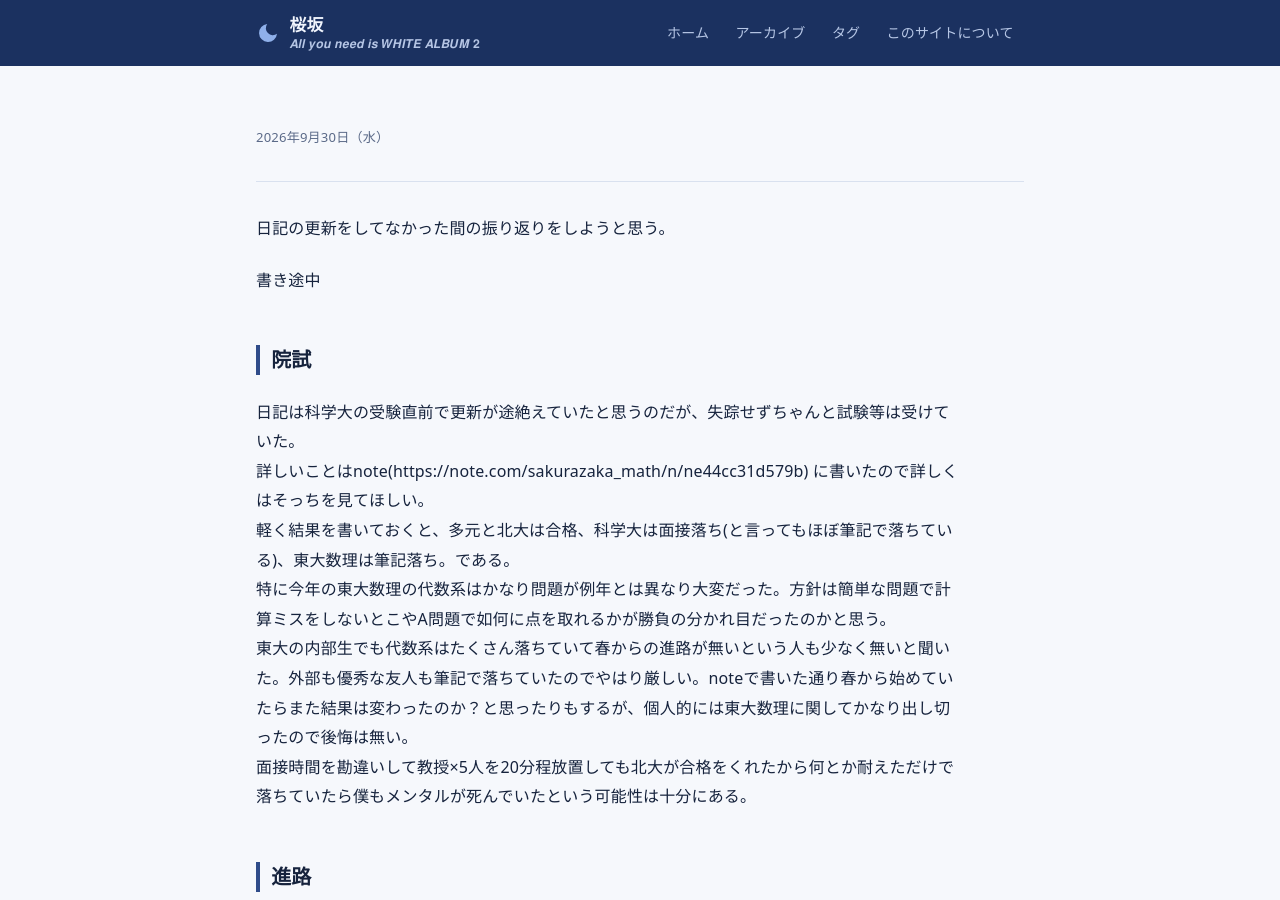
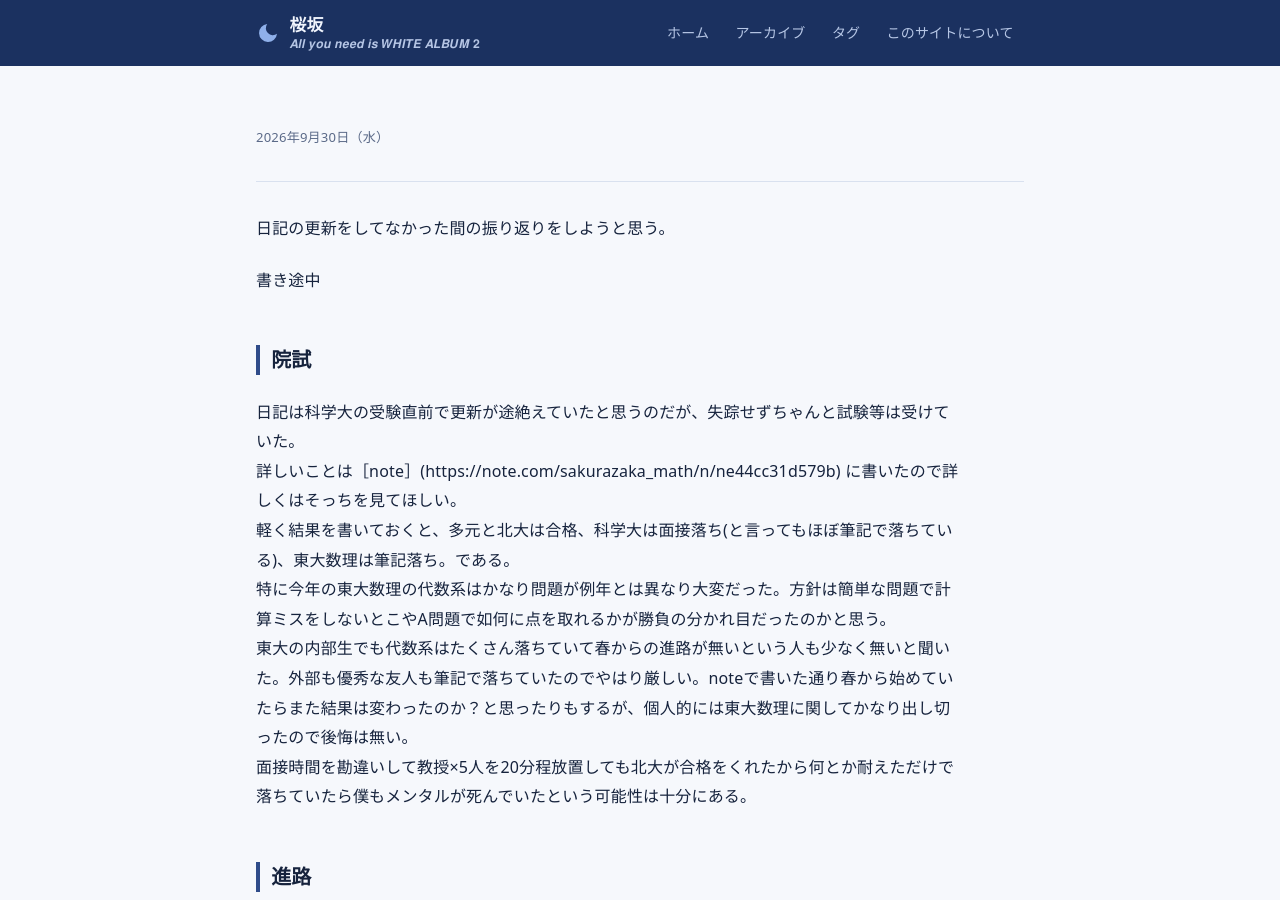
Before and after one commit to sakurazaka-math/sakurazaka-math.github.io, a Jekyll site: the page built from _posts/2026-09-30-day20.md, in a window 1280 px wide and 900 px high. Built offline with Jekyll 4.4.1, drawn with Linux system fonts in a browser that asks for light colours.

Commit message:
2026-09-30-day20.md を更新

```diff
--- a/_posts/2026-09-30-day20.md
+++ b/_posts/2026-09-30-day20.md
@@ -11,7 +11,7 @@ mood:
 ## 院試
 
 日記は科学大の受験直前で更新が途絶えていたと思うのだが、失踪せずちゃんと試験等は受けていた。
-詳しいことはnote(https://note.com/sakurazaka_math/n/ne44cc31d579b) に書いたので詳しくはそっちを見てほしい。
+詳しいことは［note］(https://note.com/sakurazaka_math/n/ne44cc31d579b) に書いたので詳しくはそっちを見てほしい。
 軽く結果を書いておくと、多元と北大は合格、科学大は面接落ち(と言ってもほぼ筆記で落ちている)、東大数理は筆記落ち。である。
 特に今年の東大数理の代数系はかなり問題が例年とは異なり大変だった。方針は簡単な問題で計算ミスをしないとこやA問題で如何に点を取れるかが勝負の分かれ目だったのかと思う。
 東大の内部生でも代数系はたくさん落ちていて春からの進路が無いという人も少なく無いと聞いた。外部も優秀な友人も筆記で落ちていたのでやはり厳しい。noteで書いた通り春から始めていたらまた結果は変わったのか？と思ったりもするが、個人的には東大数理に関してかなり出し切ったので後悔は無い。
```
